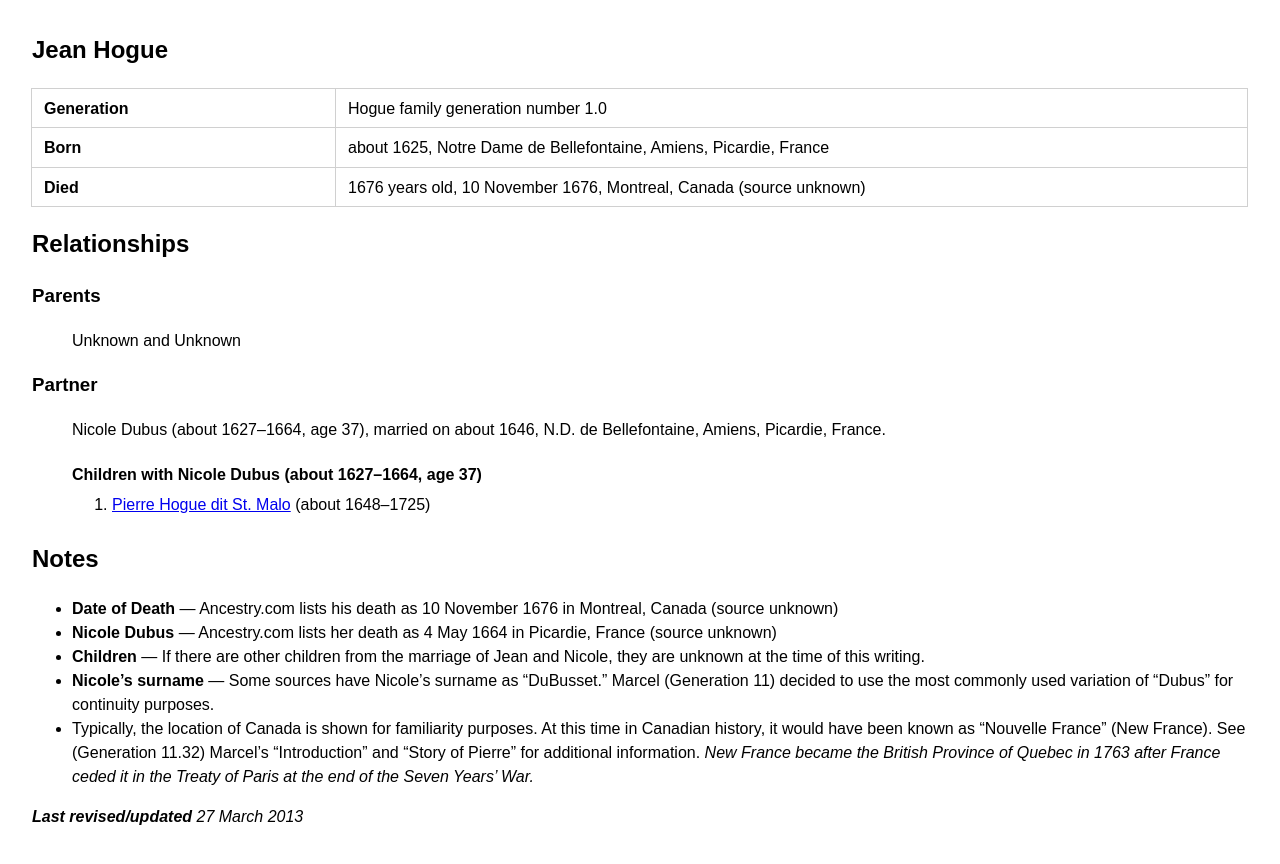
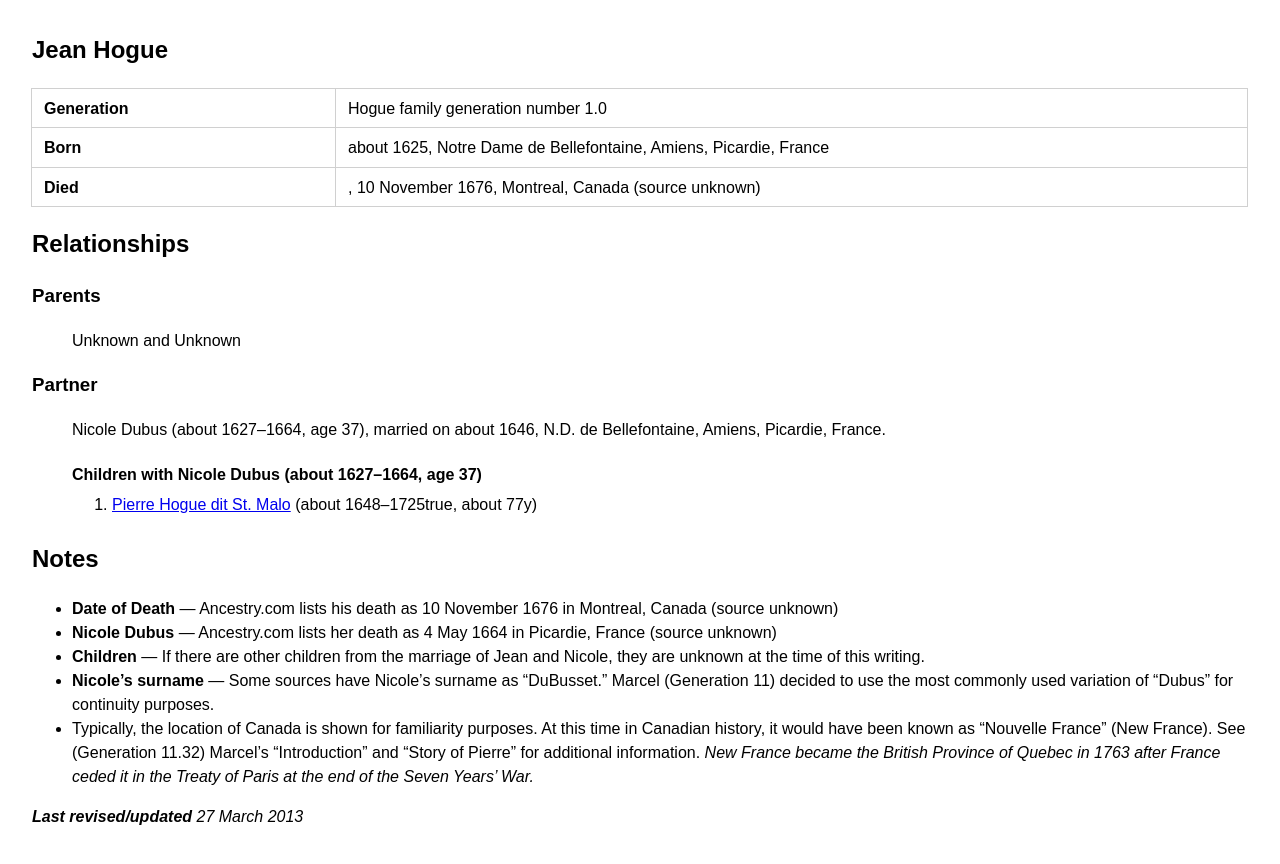
Before and after one commit to highchair/hogue-family-ancestry, a Jekyll site: the page built from _people/1625-jean-hogue.md, in a window 1280 px wide. Shown: the top 864 px of the page. Built offline with Jekyll 4.4.1, drawn with Linux system fonts in a browser that asks for light colours; some of the changed lines change nothing that is shown.

Commit message:
Add age at death to person link template

```diff
--- a/_includes/snippets/person-link.html
+++ b/_includes/snippets/person-link.html
@@ -1,6 +1,6 @@
 {%- assign found = site.people | where: 'slug', include.string -%}
 {%- if found[0].name -%}
-  <a href="/person/{{ found[0].slug }}">{{ found[0].name }}</a> {% if found[0].born.date %}({{ found[0].born.date | date: "%Y" }}{% if found[0].death.date %}–{{ found[0].death.date | date: "%Y" }}{% endif %}{% endif %})
+  <a href="/person/{{ found[0].slug }}">{{ found[0].name }}</a> {% if found[0].born.date %}({{ found[0].born.date | date: "%Y" }}{% if found[0].death.date %}–{{ found[0].death.date | date: "%Y" }}{% if include.show_age %}true{% if found[0].age-at-death %}, {{ found[0].age-at-death }}{% endif %}{% endif %}{% endif %}{% endif %})
 {%- else -%}
   {{ include.string }}
 {%- endif -%}
--- a/_layouts/person.html
+++ b/_layouts/person.html
@@ -3,14 +3,6 @@ layout: default
 ---
 {%- assign father = site.people | where: 'slug', page.parents.father -%}
 {%- assign mother = site.people | where: 'slug', page.parents.mother -%}
-{% comment %} We need to validate the date is an actual date, not "about 1675" {% endcomment %}
-{%- if page.born.date and page.death.date -%}
-  {% assign born = page.born.date | date: '%Y' %}
-  {% assign died = page.death.date | date: '%Y' %}
-  {% assign age = died | minus: born %}
-{%- else -%}
-  {% assign age = '' %}
-{%- endif -%}
 
 {% if page.alt-names.size > 0 or page.alt-spelling.size > 0 %}
 <header class="person__header">
@@ -33,7 +25,7 @@ layout: default
   {% endif %}
   {% if page.death.date and page.death.date != '?' %}
     <dt>Died{% if page.buried.date %} / Buried{% endif %}</dt>
-    <dd>{% if age != '' %}{{ age }} years old, {% endif %}{{ page.death.date | date: "%e %B %Y" }}{% if page.death.location %}, {{ page.death.location }}{% endif %}{% if page.buried.date %} / {{ page.buried.date | date: "%e %B %Y" }}{% if page.buried.location %}, {{ page.buried.location }}{% endif %}{% endif %}</dd>
+    <dd>{% if page.age-at-death != '' %}{{ age }}, {% endif %}{{ page.death.date | date: "%e %B %Y" }}{% if page.death.location %}, {{ page.death.location }}{% endif %}{% if page.buried.date %} / {{ page.buried.date | date: "%e %B %Y" }}{% if page.buried.location %}, {{ page.buried.location }}{% endif %}{% endif %}</dd>
   {% endif %}
 </dl>
 
@@ -109,7 +101,7 @@ layout: default
             {% if forloop.first %}
               <h4>Children with {% if spouse[0].name %}{{ spouse[0].name }}{% else %}{{ partner.spouse }}{% endif %}</h4><ol>
             {% endif %}
-            <li>{% include snippets/person-link.html string=child.child %}</li>
+            <li>{% include snippets/person-link.html string=child.child show_age='true' %}</li>
           {% endfor %}
           </ol>
         {% else %}
@@ -126,7 +118,7 @@ layout: default
                     {% if forloop.first %}
                         <h4>Children with {% if spouse[0].name %}{{ spouse[0].name }}{% else %}{{ partner.spouse }}{% endif %}</h4><ol>
                       {% endif %}
-                      <li>{% include snippets/person-link.html string=child.child %}</li>
+                      <li>{% include snippets/person-link.html string=child.child show_age='true' %}</li>
                     {% endfor %}{% comment %} End for child in partner.children {% endcomment %}
                     </ol>
                 {% endif %}
```
